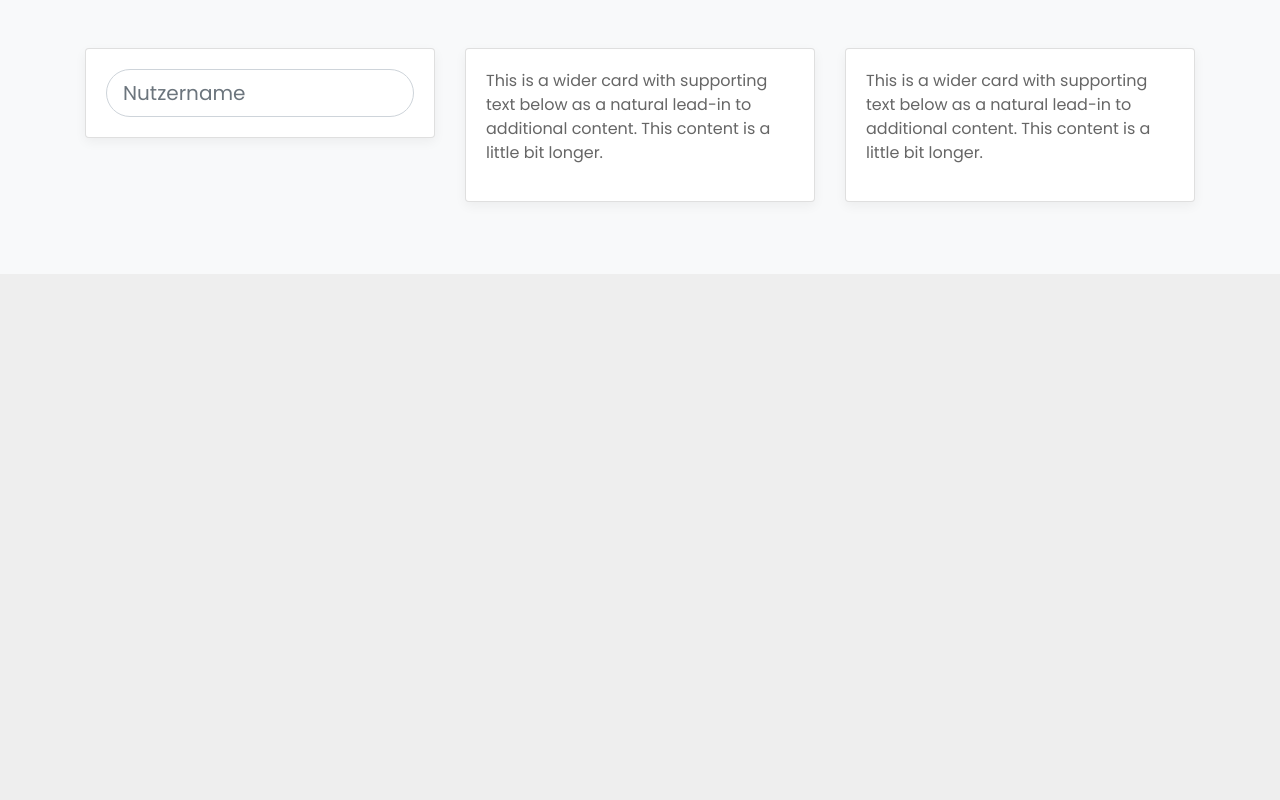
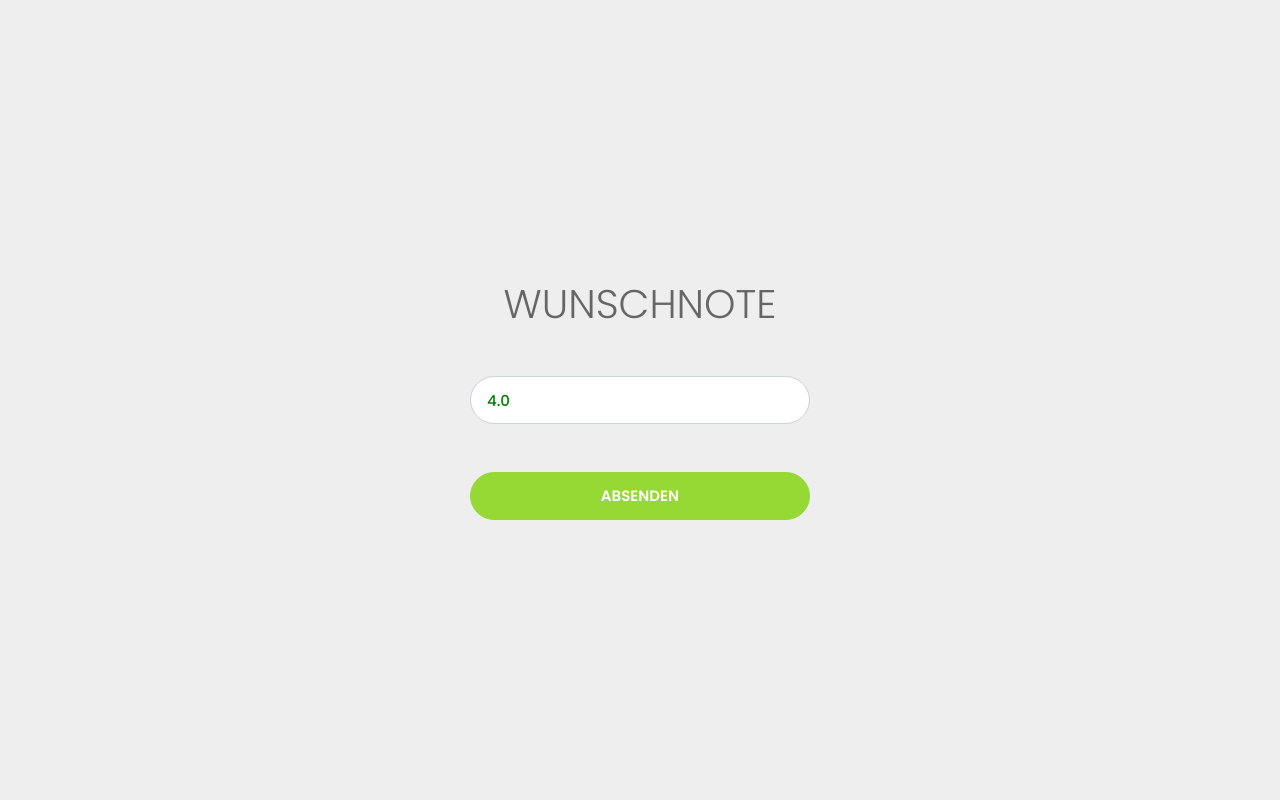
Before and after one commit to nikolaischunk/qv_calvulator, a PHP site: page / in a window 1280 px wide. Run offline with PHP 8.4, Linux system fonts and the light colour scheme.

Commit message:
wunschnote wird eingefüllt

```diff
--- a/02_PHP/index.php
+++ b/02_PHP/index.php
@@ -1,63 +1,73 @@
 <?php
 
+$id = 2;
+$wunschnote = '';
+$benötigtenote = 4;
 
+if ($_SERVER["REQUEST_METHOD"] == "POST") {
+
+    require './db_connect.php';
+
+// ======================================
+    $wunschnote = isset($_POST['wunschnote']) ? $_POST['wunschnote'] : '';
+
+
+    if ($wunschnote) {
+        echo 'data is valid';
+    } else {
+        echo "ERROR WITH DATA";
+    }
+
+    //========================================
+    var_dump($_POST);
+
+    $sql = "UPDATE student SET wunschnote = ? WHERE student.student_id = '1'";
+    $stmt = mysqli_prepare($conn, $sql);
+    if (false === $stmt) {
+        echo mysqli_error($conn);
+    } else {
+        mysqli_stmt_bind_param(
+            $stmt,
+            "d",
+            $wunschnote
+        );
+        if (mysqli_stmt_execute($stmt)) {
+            $id = mysqli_insert_id($conn);
+            echo "Inserted record with id: $id";
+            if (isset($_SERVER['HTTPS']) && $_SERVER['HTTPS'] != 'off') {
+                $protocol = 'https';
+            } else {
+                $protocol = 'http';
+            }
+            header("LOCATION: $protocol://" . $_SERVER['HTTP_HOST'] . "/www/qv_calvulator/02_PHP/form.php");
+            exit;
+        } else {
+            echo mysqli_stmt_error($stmt);
+        }
+        $conn->close();
+    }
+
+}
 ?>
+
 <?php require './header.php'; ?>
 
-<div class="album py-5 bg-light">
-    <div class="container">
 
-        <div class="row">
+<div class="d-flex justify-content-center align-items-center login-container">
+    <form method="post" class="login-form text-center">
+        <h1 class="mb-5 font-weight-light text-uppercase noselect">Wunschnote</h1>
+        <div>
+            <input placeholder="Wunschnote" type="number" id="wunschnote" name="wunschnote" required="required" min="1"
+                   max="6" step="0.1" value="4.0"
+                   value="<?= htmlspecialchars($wunschnote) ?>" class="form-control rounded-pill form-control-lg">
+        </div>
+        <button type="submit" class="btn mt-5 rounded-pill btn-lg btn-custom btn-block text-uppercase">Absenden</button>
 
-
-            <div class="col-md-4">
-                <div class="card mb-4 box-shadow">
-                    <div class="card-body">
-                        <input placeholder="Nutzername" type="text" id="username" name="username" required="required" maxlength="64"
-                               minlength="4" class="form-control rounded-pill form-control-lg"
-                               placeholder="Email">
-                        <div class="d-flex justify-content-between align-items-center">
-                            <div class="btn-group">
-                            </div>
-                        </div>
-                    </div>
-                </div>
-            </div>
-
-
-            <div class="col-md-4">
-                <div class="card mb-4 box-shadow">
-                    <div class="card-body">
-                        <p class="card-text">This is a wider card with supporting text below as a natural lead-in to additional content. This content is a little bit longer.</p>
-                        <div class="d-flex justify-content-between align-items-center">
-                            <div class="btn-group">
-
-                            </div>
-
-                        </div>
-                    </div>
-                </div>
-            </div>
-
-
-            <div class="col-md-4">
-                <div class="card mb-4 box-shadow">
-                    <div class="card-body">
-                        <p class="card-text">This is a wider card with supporting text below as a natural lead-in to additional content. This content is a little bit longer.</p>
-                        <div class="d-flex justify-content-between align-items-center">
-                            <div class="btn-group">
-
-                            </div>
-
-                        </div>
-                    </div>
-                </div>
-            </div>
-
-
-        </div>
-    </div>
+    </form>
 </div>
 
 
+</form>
+
+
 <?php require './footer.php'; ?>
```
